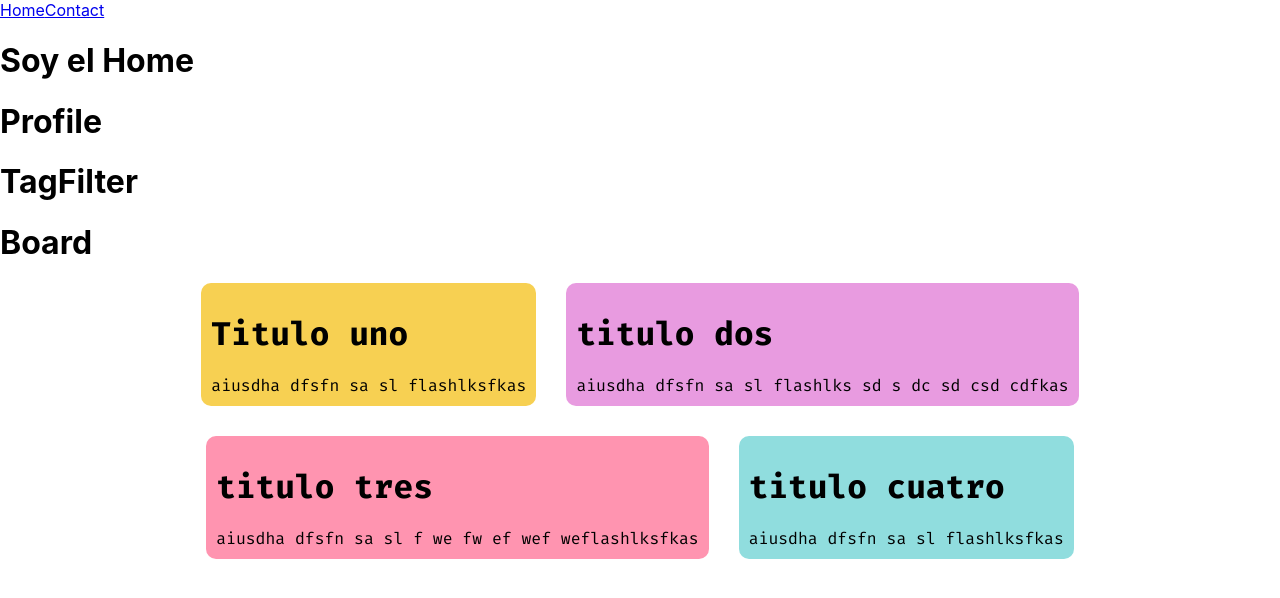
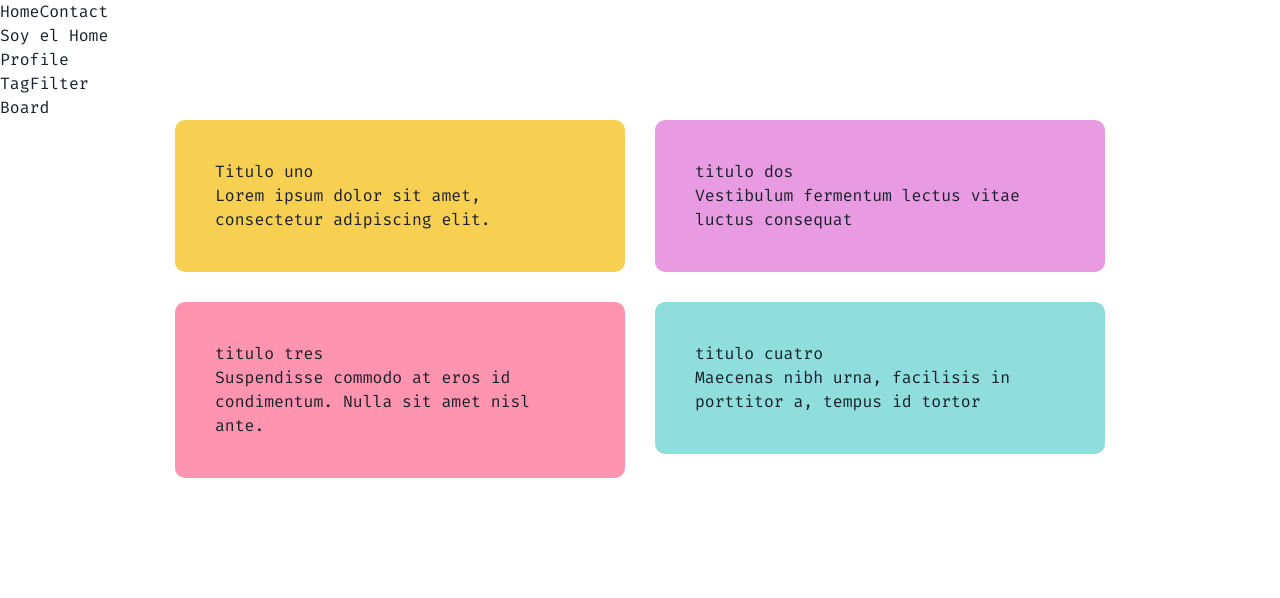
Before and after one commit to clau-lopez/my-blog, a React (Create React App) app: page / in a window 1280 px wide. Shown: the top 598 px of the page. Built offline with nearby package versions, Linux system fonts and the light colour scheme.

Commit message:
ADD: Using Chakras theme

```diff
--- a/public/style.css
+++ b/public/style.css
@@ -2,14 +2,12 @@
   font-family: "FiraCode";
   src: url(./fonts/FiraCode-Regular.woff);
   font-weight: normal;
-  font-style: normal;
 }
 
 @font-face {
   font-family: "FiraCode";
   src: url(./fonts/FiraCode-Bold.woff);
   font-weight: bold;
-  font-style: normal;
 }
 
 body {
--- a/src/App.js
+++ b/src/App.js
@@ -1,11 +1,27 @@
 import "./App.css";
+import { ChakraProvider, extendTheme } from "@chakra-ui/react";
 import React from "react";
 import Home from "./components/Home";
 import Contact from "./components/Contact";
 import { BrowserRouter as Router, Switch, Route, Link } from "react-router-dom";
 
+const theme = extendTheme({
+  styles: {
+    global: (props) => ({
+      body: {
+        fontFamily: "FiraCode",
+      },
+      fonts: {
+        body: "FiraCode",
+        heading: "FiraCode",
+        mono: "FiraCode",
+      },
+    }),
+  },
+});
 function App() {
   return (
+    <ChakraProvider theme={theme}>
       <Router>
         <Link to="/">Home</Link>
         <Link to="/contact">Contact</Link>
@@ -15,6 +31,7 @@ function App() {
           <Route path="/" component={Home} />
         </Switch>
       </Router>
+    </ChakraProvider>
   );
 }
 
--- a/src/components/Post.js
+++ b/src/components/Post.js
@@ -6,22 +6,23 @@ const items = [
   {
     id: 1,
     title: "Titulo uno",
-    summary: " aiusdha dfsfn sa sl flashlksfkas",
+    summary: "Lorem ipsum dolor sit amet, consectetur adipiscing elit.",
   },
   {
     id: 2,
     title: "titulo dos",
-    summary: " aiusdha dfsfn sa sl flashlks sd s dc sd csd cdfkas",
+    summary: "Vestibulum fermentum lectus vitae luctus consequat",
   },
   {
     id: 3,
     title: "titulo tres",
-    summary: " aiusdha dfsfn sa sl f we fw ef wef weflashlksfkas",
+    summary:
+      "Suspendisse commodo at eros id condimentum. Nulla sit amet nisl ante.",
   },
   {
     id: 4,
     title: "titulo cuatro",
-    summary: " aiusdha dfsfn sa sl flashlksfkas",
+    summary: "Maecenas nibh urna, facilisis in porttitor a, tempus id tortor",
   },
 ];
 
@@ -34,7 +35,7 @@ const bg_color = [
   "#d3ccfc",
   "#faa489",
 ];
-const contianer = {
+const container = {
   visible: {
     transition: {
       staggerChildren: 0.6,
@@ -69,11 +70,11 @@ function Post({ post, index }) {
     <WrapItem>
       <Center>
         <AnimatePresence>
-          <motion.div animate="visible" initial="hidden" variants={contianer}>
+          <motion.div animate="visible" initial="hidden" variants={container}>
             <motion.div variants={item}>
-              <Box bg={bg_color[index]} p={10} borderRadius="10px" fontFamily="FiraCode">
+              <Box bg={bg_color[index]} p={10} borderRadius="10px" maxW="450px">
                 <motion.h1>{post.title}</motion.h1>
-                {post.summary}
+                <motion.p>{post.summary}</motion.p>
               </Box>
             </motion.div>
           </motion.div>
```
Lines whose indentation alone changed are shown as unchanged.
